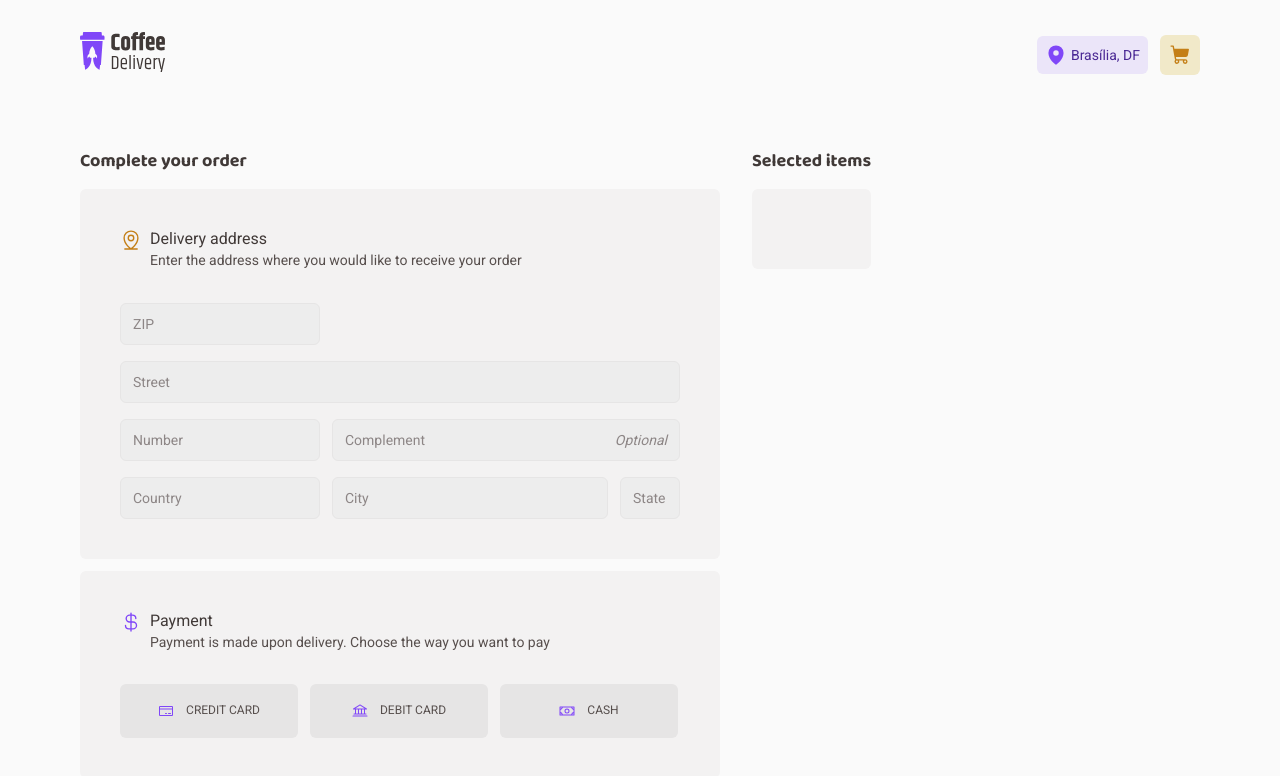
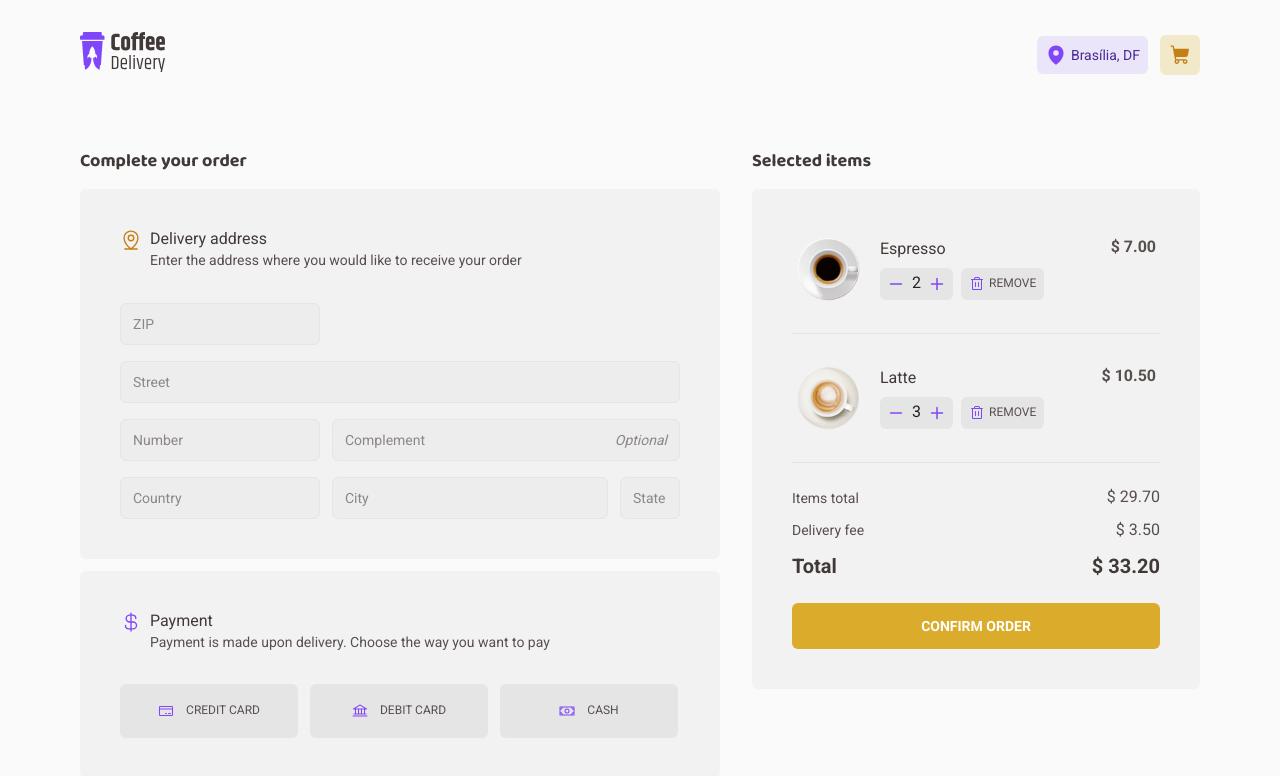
Before and after one commit to arthurrios/coffee-delivery-web, a React (Vite) app: page /checkout in a window 1280 px wide. Shown: the top 776 px of the page. Built offline with nearby package versions, Linux system fonts and the light colour scheme.

Commit message:
feat: add cart items info

```diff
--- /dev/null
+++ b/src/components/Button/index.tsx
@@ -0,0 +1,10 @@
+import { ButtonHTMLAttributes } from 'react'
+import { Container } from './styles'
+
+interface ButtonProps extends ButtonHTMLAttributes<HTMLButtonElement> {
+  title: string
+}
+
+export function Button({ title, ...props }: ButtonProps) {
+  return <Container {...props}>{title}</Container>
+}
--- /dev/null
+++ b/src/components/Button/styles.ts
@@ -0,0 +1,23 @@
+import styled from 'styled-components'
+import { FONTS } from '../../styles/themes/default'
+
+export const Container = styled.button`
+  display: flex;
+  align-items: center;
+  justify-content: center;
+
+  padding: 0.75rem 0.5rem;
+  border-radius: 6px;
+
+  background: ${({ theme }) => theme.COLORS.YELLOW};
+
+  transition: all 0.1s;
+
+  ${FONTS.BUTTON_G}
+  text-transform: uppercase;
+  color: ${({ theme }) => theme.COLORS.WHITE};
+
+  &:hover {
+    background: ${({ theme }) => theme.COLORS.YELLOW_DARK};
+  }
+`
--- /dev/null
+++ b/src/components/CartItem/index.tsx
@@ -0,0 +1,47 @@
+import { useState } from 'react'
+import { CartItemDTO } from '../../dtos/CartItemDTO'
+import { QuantityCounter } from '../QuantityCounter'
+import { Container, ItemControls, RemoveButton } from './styles'
+import { Trash } from '@phosphor-icons/react'
+
+interface CartItemProps {
+  data: CartItemDTO
+}
+
+export function CartItem({ data }: CartItemProps) {
+  const [quantity, setQuantity] = useState(data.quantity)
+
+  function handleIncreaseQuantity() {
+    setQuantity((state) => state + 1)
+  }
+
+  function handleDecreaseQuantity() {
+    if (quantity > 1) {
+      setQuantity((state) => state - 1)
+    }
+  }
+
+  return (
+    <Container>
+      <div>
+        <img src={data.image} alt="Coffee Image" />
+        <div>
+          <h4>{data.name}</h4>
+          <ItemControls>
+            <QuantityCounter
+              quantity={quantity}
+              increaseQuantity={handleIncreaseQuantity}
+              decreaseQuantity={handleDecreaseQuantity}
+              style={{ height: '2rem' }}
+            />
+            <RemoveButton>
+              <Trash />
+              <span>Remove</span>
+            </RemoveButton>
+          </ItemControls>
+        </div>
+      </div>
+      <span>$ {data.price.toFixed(2)}</span>
+    </Container>
+  )
+}
--- /dev/null
+++ b/src/components/CartItem/styles.ts
@@ -0,0 +1,69 @@
+import styled from 'styled-components'
+import { FONTS } from '../../styles/themes/default'
+
+export const Container = styled.div`
+  display: flex;
+  align-items: flex-start;
+  justify-content: space-between;
+
+  width: 23rem;
+  padding: 0.5rem 0.25rem;
+
+  > div {
+    display: flex;
+    align-items: center;
+    gap: 1.25rem;
+
+    img {
+      height: 4rem;
+      width: 4rem;
+    }
+
+    > div {
+      display: flex;
+      flex-direction: column;
+      gap: 0.5rem;
+
+      h4 {
+        ${FONTS.TEXT_M}
+        color: ${({ theme }) => theme.COLORS.BASE_SUBTITLE};
+      }
+    }
+  }
+
+  > span {
+    ${FONTS.TEXT_M}
+    font-weight: bold;
+  }
+`
+export const ItemControls = styled.div`
+  display: flex;
+  align-items: center;
+  gap: 8px;
+`
+export const RemoveButton = styled.button`
+  display: flex;
+  align-items: center;
+  justify-content: center;
+  gap: 4px;
+
+  padding: 0 0.5rem;
+  height: 2rem;
+  border-radius: 6px;
+  background: ${({ theme }) => theme.COLORS.BASE_BUTTON};
+
+  transition: all 0.1s;
+
+  &:hover {
+    background: ${({ theme }) => theme.COLORS.BASE_HOVER};
+  }
+
+  span {
+    ${FONTS.BUTTON_M}
+    text-transform: uppercase;
+  }
+
+  svg {
+    color: ${({ theme }) => theme.COLORS.PURPLE};
+  }
+`
--- a/src/components/QuantityCounter/index.tsx
+++ b/src/components/QuantityCounter/index.tsx
@@ -1,7 +1,8 @@
+import { HTMLAttributes } from 'react'
 import { BaseButton, Container, Number } from './styles'
 import { Minus, Plus } from '@phosphor-icons/react'
 
-interface Props {
+interface Props extends HTMLAttributes<HTMLDivElement> {
   quantity: number
   increaseQuantity: () => void
   decreaseQuantity: () => void
@@ -11,9 +12,10 @@ export function QuantityCounter({
   quantity,
   increaseQuantity,
   decreaseQuantity,
+  ...props
 }: Props) {
   return (
-    <Container>
+    <Container {...props}>
       <BaseButton onClick={decreaseQuantity}>
         <Minus size={14} weight="bold" />
       </BaseButton>
--- /dev/null
+++ b/src/dtos/CartItemDTO.ts
@@ -0,0 +1,8 @@
+export interface CartItemDTO {
+  id: string
+  name: string
+  quantity: number
+  price: number
+  itemTotal: number
+  image: string
+}
--- a/src/pages/Checkout/index.tsx
+++ b/src/pages/Checkout/index.tsx
@@ -5,18 +5,55 @@ import {
   CheckoutContainer,
   ContainerTitle,
   InputFormContainer,
+  LabelWithPrice,
+  Line,
+  OrderTotal,
   PaymentContainer,
   PaymentMethods,
 } from './styles'
 import { useTheme } from 'styled-components'
 import { Input } from '../../components/Input'
 import { Select } from '../../components/Select'
-import { useState } from 'react'
+import { Fragment, useState } from 'react'
+import { CartItem } from '../../components/CartItem'
+
+import espressoImage from '../../assets/coffees/espresso.png'
+import latteImage from '../../assets/coffees/latte.png'
+import { CartItemDTO } from '../../dtos/CartItemDTO.ts'
+import { Button } from '../../components/Button/index.tsx'
+import { useNavigate } from 'react-router-dom'
 
 export function Checkout() {
+  const [cartItems, setCartItems] = useState<CartItemDTO[]>([
+    {
+      id: '1',
+      name: 'Espresso',
+      quantity: 2,
+      price: 7,
+      itemTotal: 0,
+      image: espressoImage,
+    },
+    {
+      id: '2',
+      name: 'Latte',
+      quantity: 3,
+      price: 10.5,
+      itemTotal: 0,
+      image: latteImage,
+    },
+  ])
   const [paymentMethod, setPaymentMethod] = useState('')
+  const [orderTotal, setOrderTotal] = useState(33.2)
 
   const { COLORS } = useTheme()
+
+  const deliveryFee = 3.5
+
+  const navigate = useNavigate()
+
+  function handleConfirmOrder() {
+    navigate('/order-confirmed')
+  }
 
   return (
     <CheckoutContainer>
@@ -101,7 +138,31 @@ export function Checkout() {
 
       <div>
         <h2>Selected items</h2>
-        <CartContainer></CartContainer>
+        <CartContainer>
+          {cartItems.map((coffee) => {
+            return (
+              <Fragment key={coffee.id}>
+                <CartItem data={coffee} />
+                <Line />
+              </Fragment>
+            )
+          })}
+          <OrderTotal>
+            <LabelWithPrice>
+              <h4>Items total</h4>
+              <span>$ 29.70</span>
+            </LabelWithPrice>
+            <LabelWithPrice>
+              <h4>Delivery fee</h4>
+              <span>$ {deliveryFee.toFixed(2)}</span>
+            </LabelWithPrice>
+            <LabelWithPrice>
+              <h1>Total</h1>
+              <h1>$ {orderTotal.toFixed(2)}</h1>
+            </LabelWithPrice>
+          </OrderTotal>
+          <Button onClick={handleConfirmOrder} title="confirm order" />
+        </CartContainer>
       </div>
     </CheckoutContainer>
   )
--- a/src/pages/Checkout/styles.ts
+++ b/src/pages/Checkout/styles.ts
@@ -26,7 +26,12 @@ export const AddressFormContainer = styled(BaseContainer)`
   min-width: 40rem;
 `
 export const PaymentContainer = styled(BaseContainer)``
-export const CartContainer = styled(BaseContainer)``
+export const CartContainer = styled(BaseContainer)`
+  display: flex;
+  flex-direction: column;
+  gap: 1.5rem;
+  width: 28rem;
+`
 
 export const ContainerTitle = styled.div`
   display: flex;
@@ -37,9 +42,6 @@ export const ContainerTitle = styled.div`
   svg {
     height: 1.375rem;
     width: 1.375rem;
-  }
-
-  > div {
   }
 
   h3 {
@@ -69,3 +71,27 @@ export const PaymentMethods = styled.div`
   gap: 12px;
   width: 100%;
 `
+export const Line = styled.div`
+  width: 100%;
+  border-bottom: 1px solid ${({ theme }) => theme.COLORS.BASE_BUTTON};
+`
+export const LabelWithPrice = styled.div`
+  display: flex;
+  align-items: center;
+  justify-content: space-between;
+
+  h1 {
+    ${FONTS.TEXT_L}
+    font-weight: bold;
+    color: ${({ theme }) => theme.COLORS.BASE_SUBTITLE};
+  }
+
+  h4 {
+    ${FONTS.TEXT_S}
+  }
+`
+export const OrderTotal = styled.div`
+  display: flex;
+  flex-direction: column;
+  gap: 12px;
+`
```
